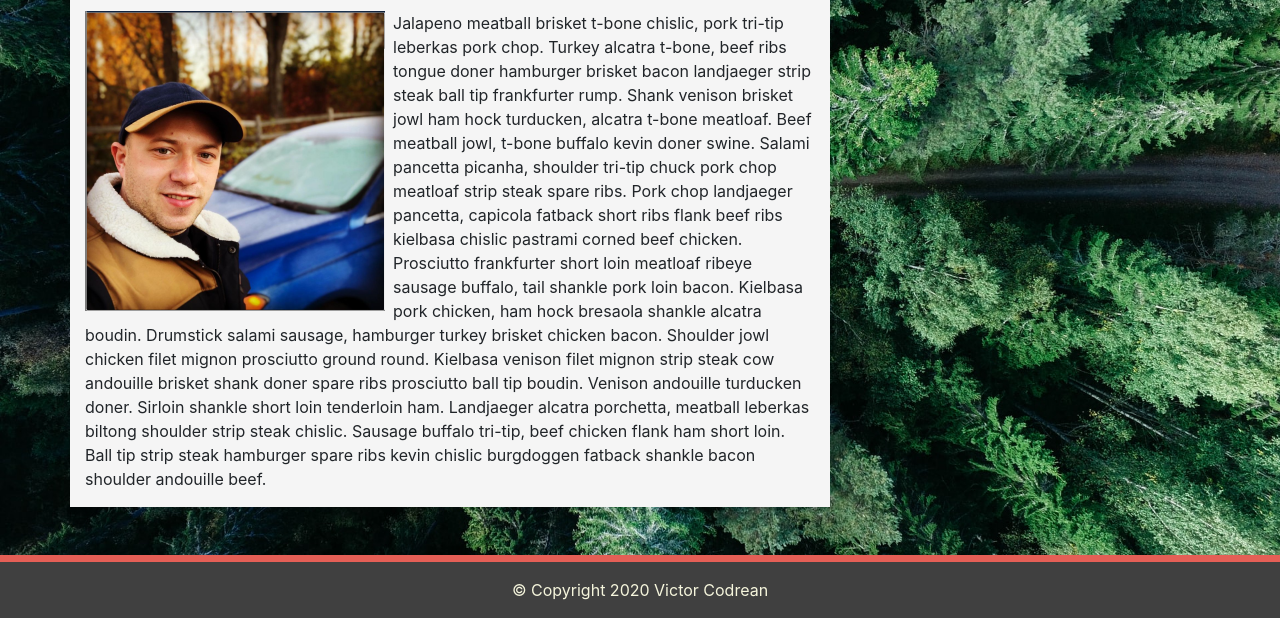
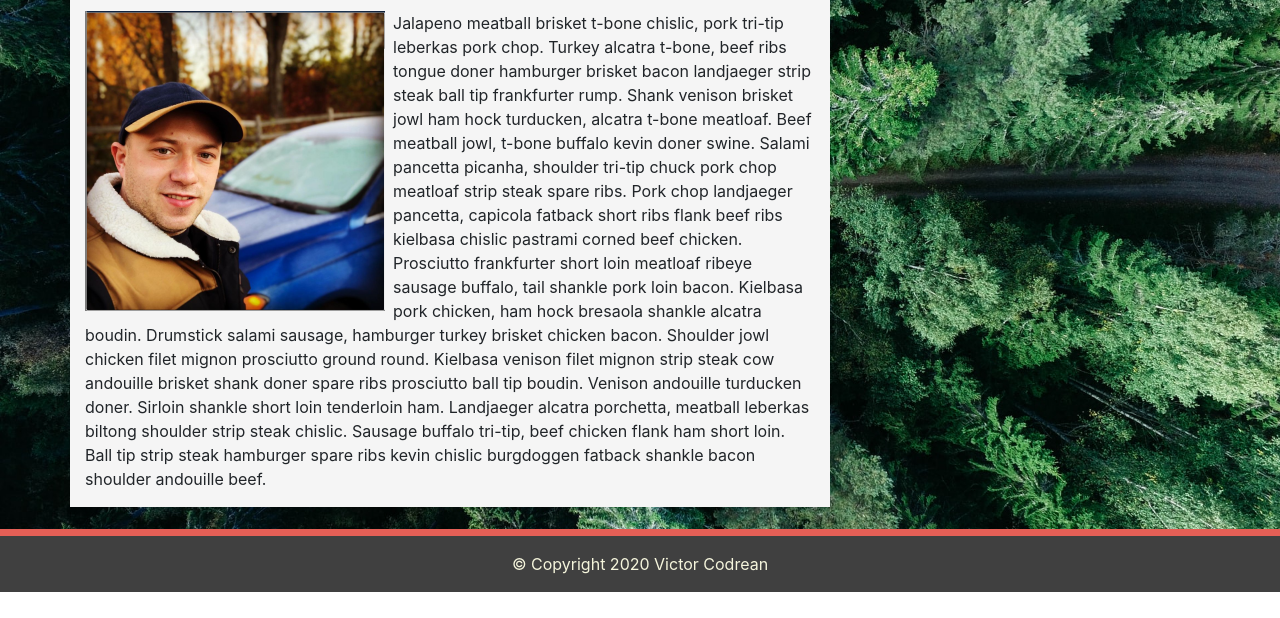
Before and after one commit to VictorCodrean/2_HW_responsive_portfolio, a plain HTML site: page index.html in a window 1280 px wide. Shown: the part 208-826 px from the top of the page. After the commit the page ends 800 px from the top, so only its background shows below. Drawn offline with nearby package versions, Linux system fonts and the light colour scheme.

Commit message:
Footer wasn't fixed to the bottom, fixed the issue

```diff
--- a/assets/css/style.css
+++ b/assets/css/style.css
@@ -35,6 +35,10 @@ body {
     background-color: #404040;
     color: beige;
     border-top: 7px solid #e45f56;
+    position: fixed;
+    left: 0;
+    bottom: 0;
+    width: 100%;
 }
 @media screen and (max-width: 375px) {
     h1.about-header {
--- a/index.html
+++ b/index.html
@@ -59,7 +59,7 @@
       </div>
     </div>
   </main>
-  <footer class="footer mt-auto py-3 special-color-dark">
+  <footer class="container-fluid py-3 footer">
     <div class="container">
       <p class="text-center" style="margin-bottom: 0;">&#169; Copyright 2020 Victor Codrean</p>
     </div>
```
Also changed, not shown: contact.html (+1 -1 lines), portfolio.html (+1 -1 lines).
